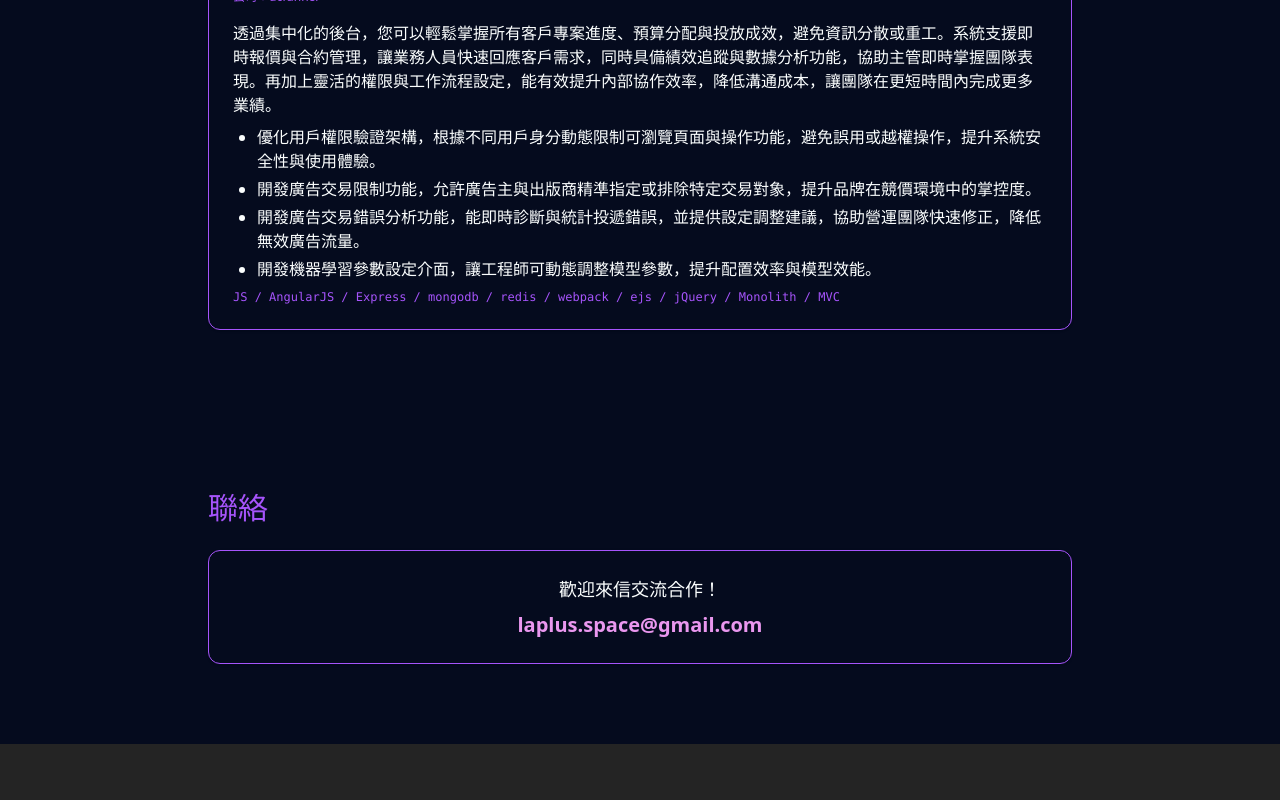
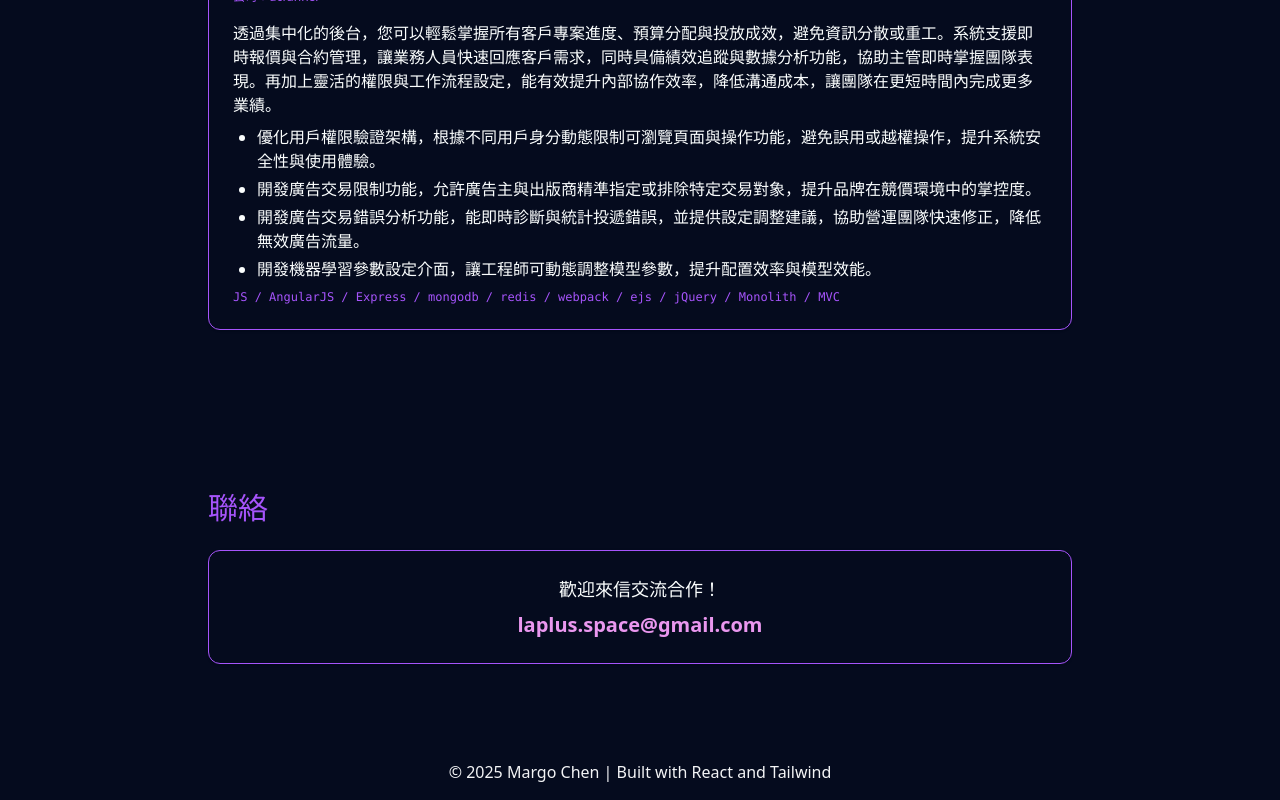
Before and after one commit to laplus-x/laplus-x, a React (Vite) app: page / in a window 1280 px wide. Shown: the part 8414-9214 px from the top of the page. Before the commit the page ends 9158 px from the top, so only its background shows below. Built offline with nearby package versions, Linux system fonts and the light colour scheme.

Commit message:
feat(src/components): 新增 Copyright

```diff
--- a/src/App.tsx
+++ b/src/App.tsx
@@ -1,11 +1,12 @@
-import About from './components/About';
-import Contact from './components/Contact';
-import Contributions from './components/Contributions';
-import Experience from './components/Experience';
-import Hero from './components/Hero';
-import Navbar from './components/Navbar';
-import Projects from './components/Projects';
-import Skills from './components/Skills';
+import About from "./components/About";
+import Contact from "./components/Contact";
+import Contributions from "./components/Contributions";
+import Copyright from "./components/Copyright";
+import Experience from "./components/Experience";
+import Hero from "./components/Hero";
+import Navbar from "./components/Navbar";
+import Projects from "./components/Projects";
+import Skills from "./components/Skills";
 
 function App() {
   return (
@@ -20,6 +21,7 @@ function App() {
         <Contributions />
         <Contact />
       </main>
+      <Copyright />
     </div>
   );
 }
--- /dev/null
+++ b/src/components/Copyright.tsx
@@ -0,0 +1,7 @@
+const Copyright = () => (
+  <footer className="w-full flex justify-center items-center py-4 px-8">
+    <p>© 2025 Margo Chen | Built with React and Tailwind</p>
+  </footer>
+);
+
+export default Copyright;
```
